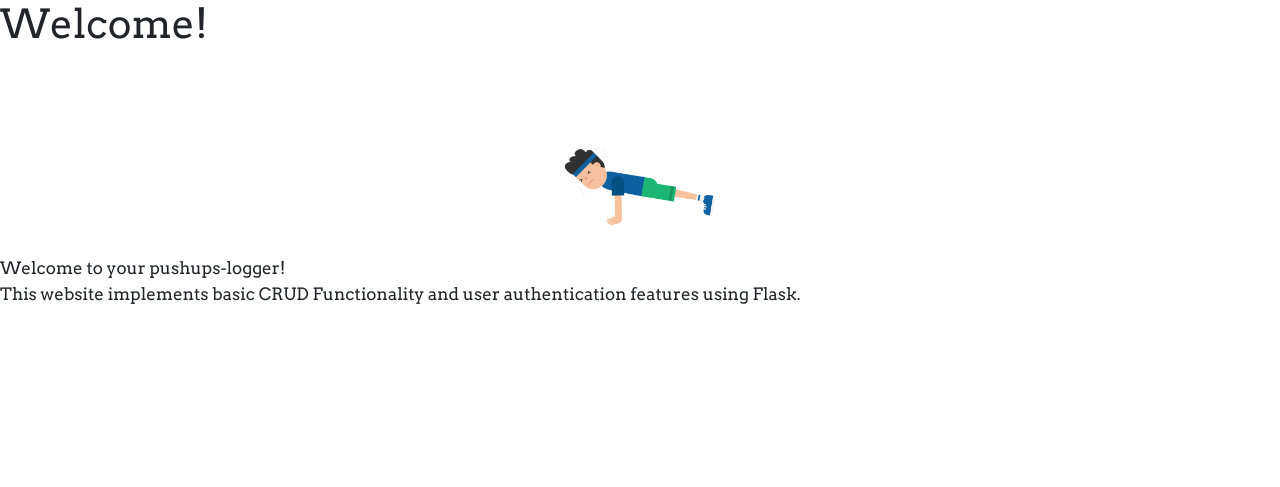
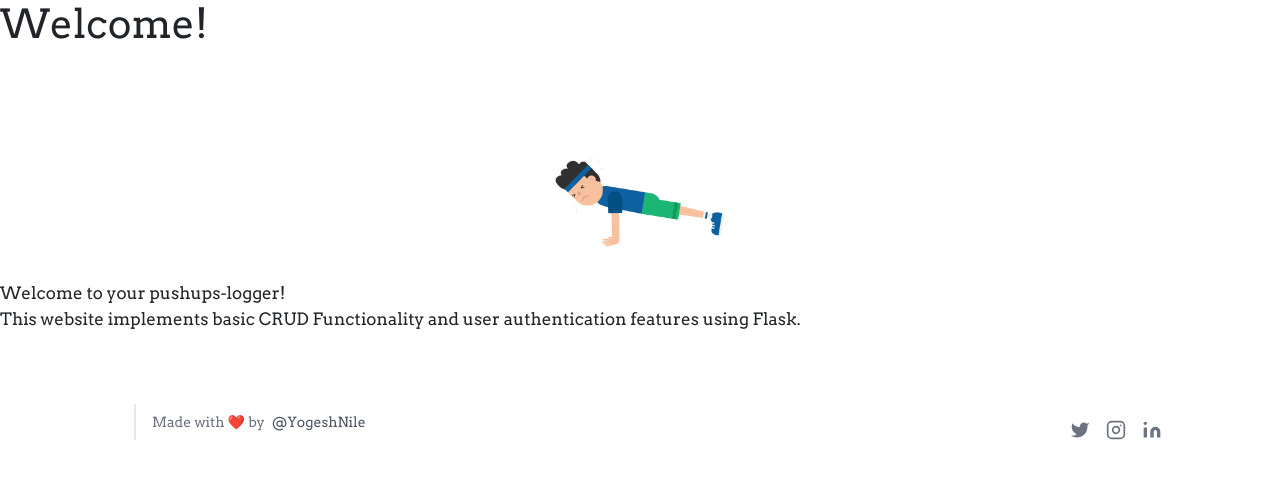
Before and after one commit to yogeshnile/crud-in-python, a Python web app: template templates/index.html in a window 1280 px wide. Shown: the part 56-543 px from the top of the page. Run offline with Jinja, Linux system fonts and the light colour scheme; the template is opened without the code that fills it, so the values that code supplies are empty; some libraries are stand-ins or nearby versions.

Commit message:
footer added

```diff
--- a/templates/base.html
+++ b/templates/base.html
@@ -19,6 +19,10 @@
     <meta name="viewport" content="width=device-width, initial-scale=1" />
     <!--====================================================================================-->
     <link rel="shortcut icon" type="image/x-icon" href="{{ url_for('static', filename='images/muscle.ico') }}"/>
+    <!--====================================================================================-->
+    <link rel="stylesheet" href="https://stackpath.bootstrapcdn.com/bootstrap/4.5.0/css/bootstrap.min.css" integrity="sha384-9aIt2nRpC12Uk9gS9baDl411NQApFmC26EwAOH8WgZl5MYYxFfc+NcPb1dKGj7Sk" crossorigin="anonymous">
+    <!--====================================================================================-->
+    <link href="https://unpkg.com/tailwindcss@^1.0/dist/tailwind.min.css" rel="stylesheet">
     <!--====================================================================================-->
     <link href="https://fonts.googleapis.com/css2?family=Arvo&display=swap" rel="stylesheet"/>
     <!--====================================================================================-->
@@ -57,6 +61,10 @@
         <form class="form-inline my-2 my-lg-0">
 <!--====================================================================================-->
           {% if current_user.is_authenticated %}
+          <h3 style="color: #4156bc; margin-right: 15px; margin-top: 3px;">Hello {{ current_user.name }}!</h3>
+          {% endif %}
+<!--====================================================================================-->
+          {% if current_user.is_authenticated %}
           <a href="{{ url_for('main.new_workout') }}" class="btn btn-outline-primary" role="button">Add New Workout</a>
           {% endif %}
 <!--====================================================================================-->
@@ -74,5 +82,38 @@
     </nav>
     {% block content %}
     {% endblock %}
+<!--====================================================================================-->
+     <footer class="text-gray-700 body-font">
+  <div class="container px-5 py-8 mx-auto flex items-center sm:flex-row flex-col">
+
+    <p class="text-sm text-gray-500 sm:ml-4 sm:pl-4 sm:border-l-2 sm:border-gray-200 sm:py-2 sm:mt-0 mt-4">Made with ❤️ by
+     <a href="https://twitter.com/yogeshnile" class="text-gray-600 ml-1" rel="noopener noreferrer" target="_blank">@YogeshNile</a>
+    </p>
+    <span class="inline-flex sm:ml-auto sm:mt-0 mt-4 justify-center sm:justify-start">
+<!--=============================================================================================================================-->
+      <a class="ml-3 text-gray-500" href="https://bit.ly/3dbLJLC">
+        <svg fill="currentColor" stroke-linecap="round" stroke-linejoin="round" stroke-width="2" class="w-5 h-5" viewBox="0 0 24 24">
+          <path d="M23 3a10.9 10.9 0 01-3.14 1.53 4.48 4.48 0 00-7.86 3v1A10.66 10.66 0 013 4s-4 9 5 13a11.64 11.64 0 01-7 2c9 5 20 0 20-11.5a4.5 4.5 0 00-.08-.83A7.72 7.72 0 0023 3z"></path>
+        </svg>
+      </a>
+<!--=============================================================================================================================-->
+      <a class="ml-3 text-gray-500" href="https://bit.ly/32SXHV0">
+        <svg fill="none" stroke="currentColor" stroke-linecap="round" stroke-linejoin="round" stroke-width="2" class="w-5 h-5" viewBox="0 0 24 24">
+          <rect width="20" height="20" x="2" y="2" rx="5" ry="5"></rect>
+          <path d="M16 11.37A4 4 0 1112.63 8 4 4 0 0116 11.37zm1.5-4.87h.01"></path>
+        </svg>
+      </a>
+<!--=============================================================================================================================-->
+      <a class="ml-3 text-gray-500" href="https://bit.ly/2Ky3ho6">
+        <svg fill="currentColor" stroke="currentColor" stroke-linecap="round" stroke-linejoin="round" stroke-width="0" class="w-5 h-5" viewBox="0 0 24 24">
+          <path stroke="none" d="M16 8a6 6 0 016 6v7h-4v-7a2 2 0 00-2-2 2 2 0 00-2 2v7h-4v-7a6 6 0 016-6zM2 9h4v12H2z"></path>
+          <circle cx="4" cy="4" r="2" stroke="none"></circle>
+        </svg>
+      </a>
+<!--=============================================================================================================================-->
+    </span>
+  </div>
+</footer>
+<!--=============================================================================================================================-->
   </body>
 </html>
--- a/templates/index.html
+++ b/templates/index.html
@@ -18,7 +18,7 @@
 <!--====================================================================================-->
 {% block content %}
 <h1>Welcome!</h1>
-  <center><img src="{{ url_for('static', filename='images/pushup.png') }}" alt="pushup guy" height="200px"/></center>
+  <center><img src="{{ url_for('static', filename='images/pushup.png') }}" alt="pushup guy" height="200px" width="400px"/></center>
 <p>
   Welcome to your pushups-logger! <br />This website implements basic CRUD
   Functionality and user authentication features using Flask.
```
